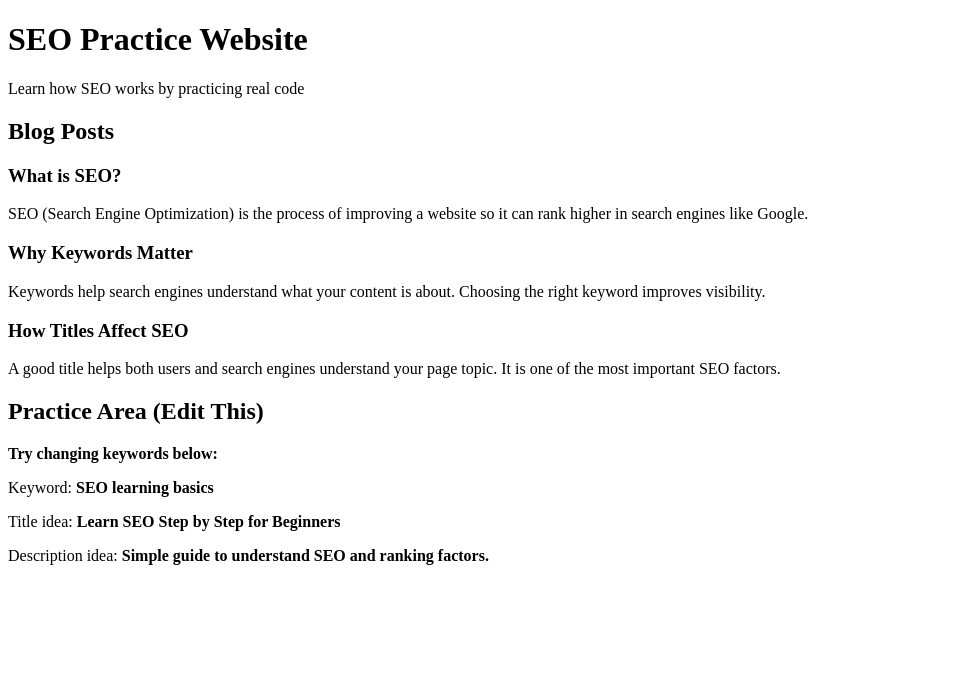
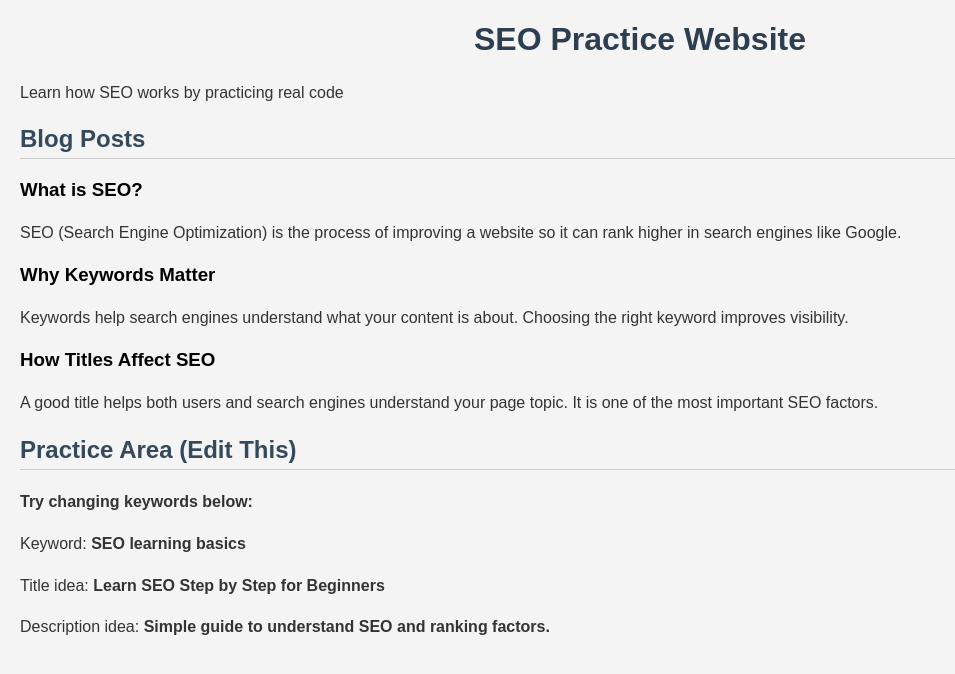
Before and after one commit to raihanpashaie436-png/raihan, a plain HTML site: page index.html in a window 1280 px wide. Shown: the whole page, without its empty margins (0-955 px from the left). Drawn offline with Linux system fonts and the light colour scheme.

Commit message:
Update index.html

```diff
--- a/index.html
+++ b/index.html
@@ -10,6 +10,29 @@
 </head>
 
 <body>
+  <style>
+body {
+  font-family: Arial, sans-serif;
+  background-color: #f4f4f4;
+  margin: 20px;
+}
+
+h1 {
+  color: #2c3e50;
+  text-align: center;
+}
+
+h2 {
+  color: #34495e;
+  border-bottom: 1px solid #ccc;
+  padding-bottom: 5px;
+}
+
+p {
+  line-height: 1.6;
+  color: #333;
+}
+</style>
 
   <header>
     <h1>SEO Practice Website</h1>
```
